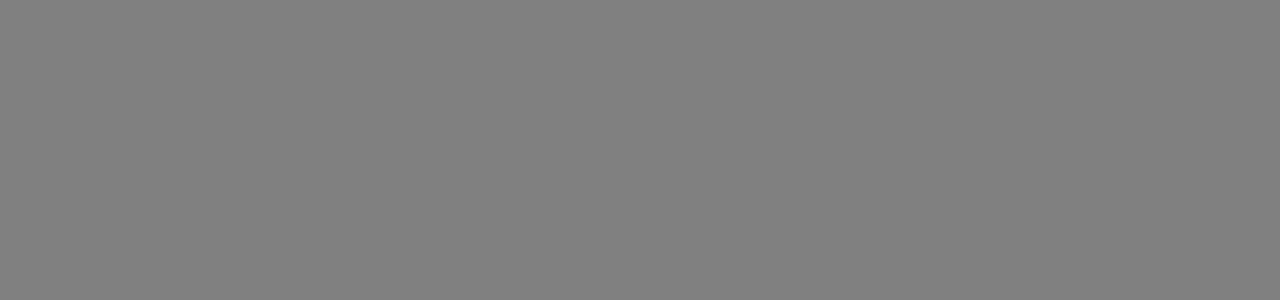
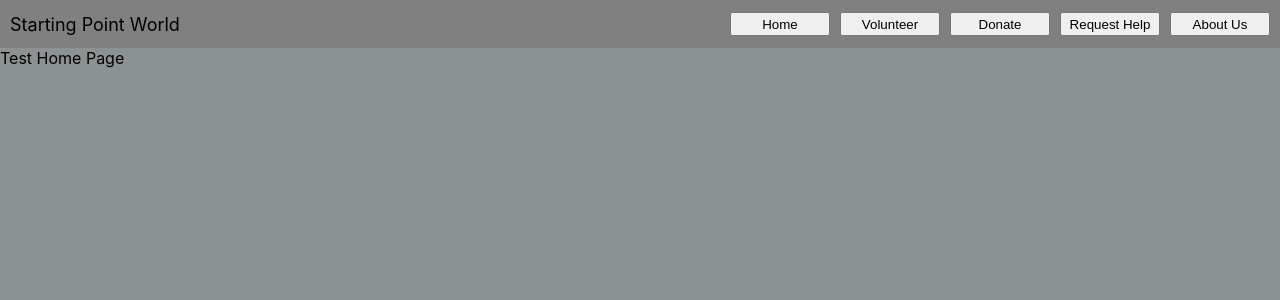
Before and after one commit to KashimaKC/IT420-Web-Project, a React (Create React App) app in the folder web-project/: page / in a window 1280 px wide. Shown: the top 300 px of the page. Built offline with nearby package versions, Linux system fonts and the light colour scheme.

Commit message:
added nav and state handler

```diff
--- a/web-project/src/App.js
+++ b/web-project/src/App.js
@@ -1,8 +1,26 @@
-
+import Nav from './components/Nav.js'
+import Body from './components/Body.js'
+import Home from './components/Home.js'
+import './components/css/navbar.css'
+import { useState } from 'react'
 
 function App() {
+
+  //creates a state handler to change when called, sets the default state to the Home component.
+  const [content, changeBodyContent] = useState(<Home />);
+
+  //this function is called when the home button is pressed, look into passing arguments to repeat creation of functions
+  const setContentHome = () => {
+
+    changeBodyContent(<Home />);
+
+  }
+
   return (
     <div className="App">
+      <Nav onClick={setContentHome}/>
+
+      {content}
 
     </div>
   );
--- /dev/null
+++ b/web-project/src/components/Body.js
@@ -0,0 +1,12 @@
+
+
+const Body = () => {
+
+    return (
+        <div>
+
+        </div>
+    )
+}
+
+export default Body
--- /dev/null
+++ b/web-project/src/components/Home.js
@@ -0,0 +1,13 @@
+
+
+const Home = () => {
+
+
+    return (
+        <div>
+            Test Home Page
+        </div>
+    )
+}
+
+export default Home
--- /dev/null
+++ b/web-project/src/components/Nav.js
@@ -0,0 +1,24 @@
+/* Component for top navigation bar */
+
+const Nav = ({ onClick }) => {
+
+
+    return (
+
+        <div className='navbar-container'>
+
+            <p>
+                Starting Point World
+            </p>
+            <button id="home-btn" onClick={onClick}>Home</button>
+            <button id="volunteer-btn">Volunteer</button>
+            <button id="donate-btn">Donate</button>
+            <button id="help-btn">Request Help</button>
+            <button id="about-btn">About Us</button>
+
+        </div>
+
+    )
+}
+
+export default Nav
--- /dev/null
+++ b/web-project/src/components/css/navbar.css
@@ -0,0 +1,24 @@
+/* nav styles */
+
+.navbar-container {
+    display: flex;
+    flex-direction: row;
+    align-items: center;
+    height: 6vh;
+    font-size: large;
+    background-color: grey;
+}
+
+.navbar-container > p {
+    padding-left: 10px;
+}
+
+.navbar-container > button {
+    margin-right: 10px;
+    width: 100px;
+    height: 50%;
+}
+
+.navbar-container > button#home-btn {
+    margin-left: auto;
+}
--- a/web-project/src/index.css
+++ b/web-project/src/index.css
@@ -6,7 +6,7 @@ body {
   -webkit-font-smoothing: antialiased;
   -moz-osx-font-smoothing: grayscale;
 
-  background-color: grey;
+  background-color: rgb(140, 145, 145);
 }
 
 code {
```
Also changed, not shown: web-project/public/index.html (+0 -22 lines), web-project/public/manifest.json.
